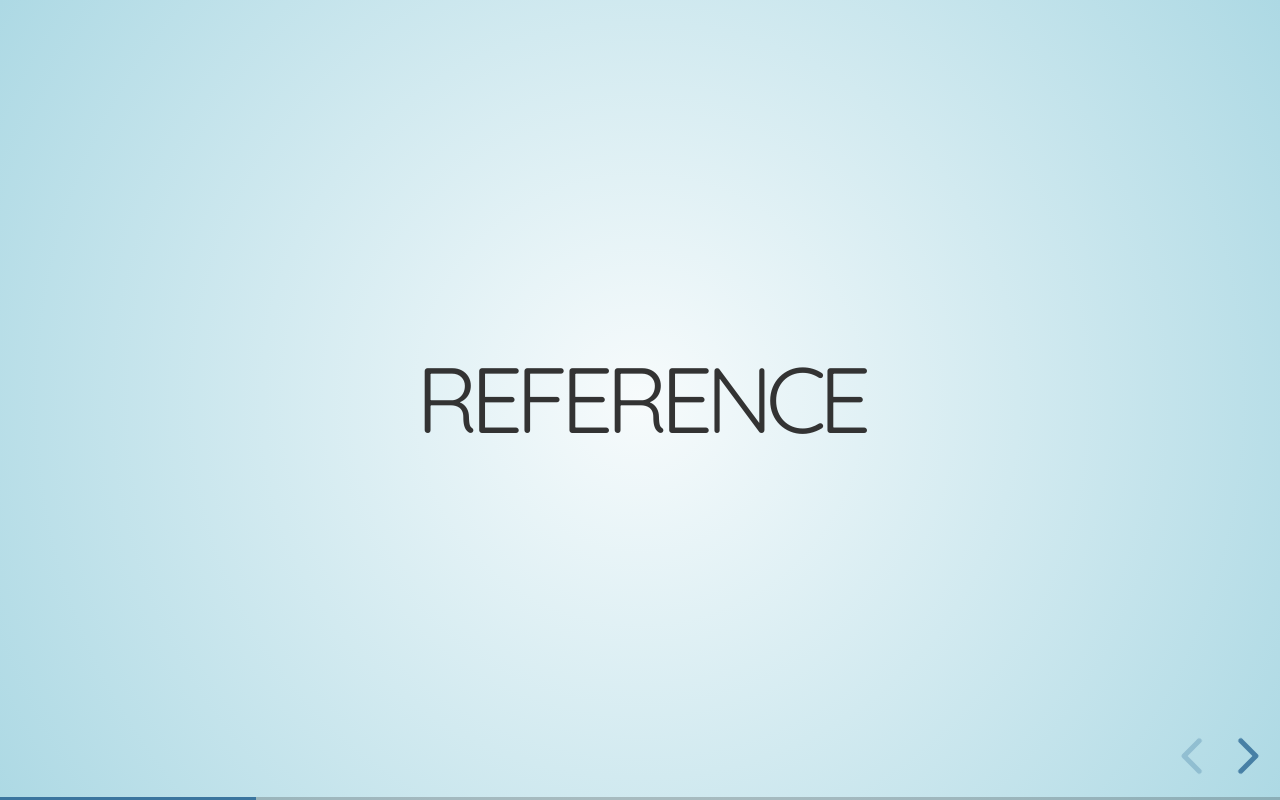
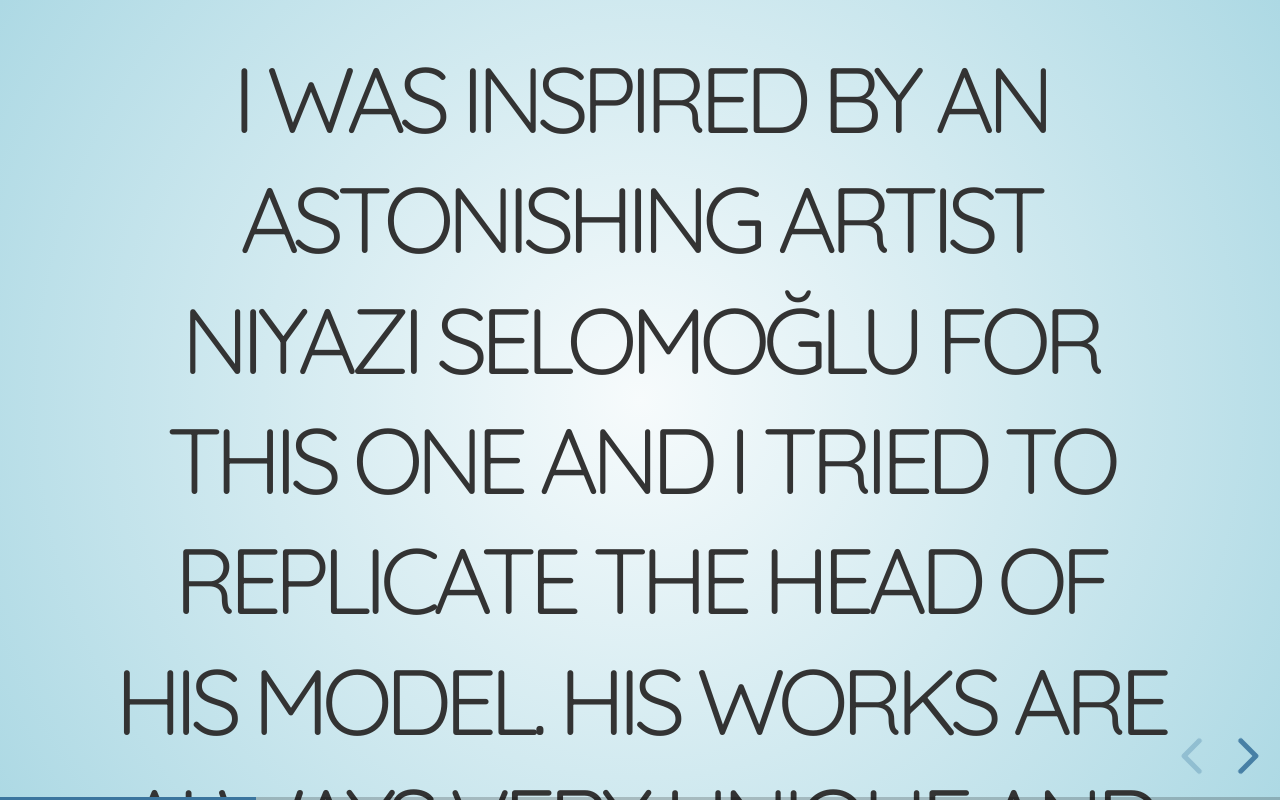
Before and after one commit to heehee757/Organic-sculpting, a website: page index.html in a window 1280 px wide. Both pictures are taken after a click on the button "next slide". Drawn offline with nearby package versions, Linux system fonts and the light colour scheme; files that its build step writes are made by us from their sources.

Commit message:
Update index.html

```diff
--- a/index.html
+++ b/index.html
@@ -20,7 +20,8 @@
 					<h1 class="mume-header" id="victorian-house">Organic Sculpting</h1>
 
 					</section><section lineno="3" class="slide " data-line="3" data-h="1" data-v="0">
-					<h2 class="mume-header" id="reference">reference</h2>
+					<h2 class="mume-header" id="reference"><p>I was inspired by an astonishing artist Niyazi Selomoğlu for this one and I tried to replicate the head of his model. His works are always very unique and mysterious so I tried to do the same as good as possible. For the rest of the body I took many references of human anatomy and sculpted her form. I also did retopology of that model because i used it for another project where I animated her.</p>
+</h2>
 
 					</section><section lineno="5" class="slide " data-line="5" data-h="2" data-v="0">
 					</section><section lineno="7" class="slide " data-line="7" data-h="3" data-v="0">
```
